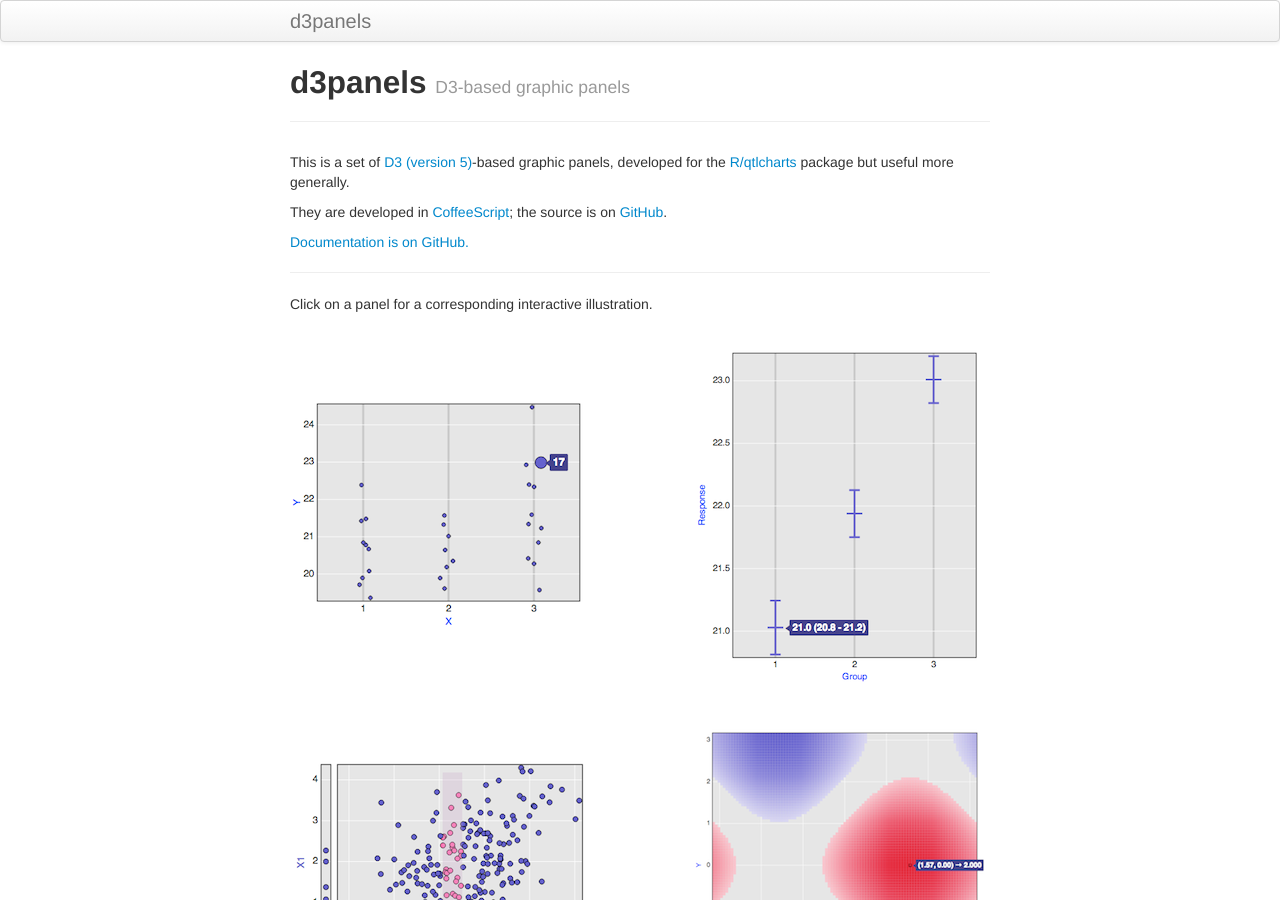
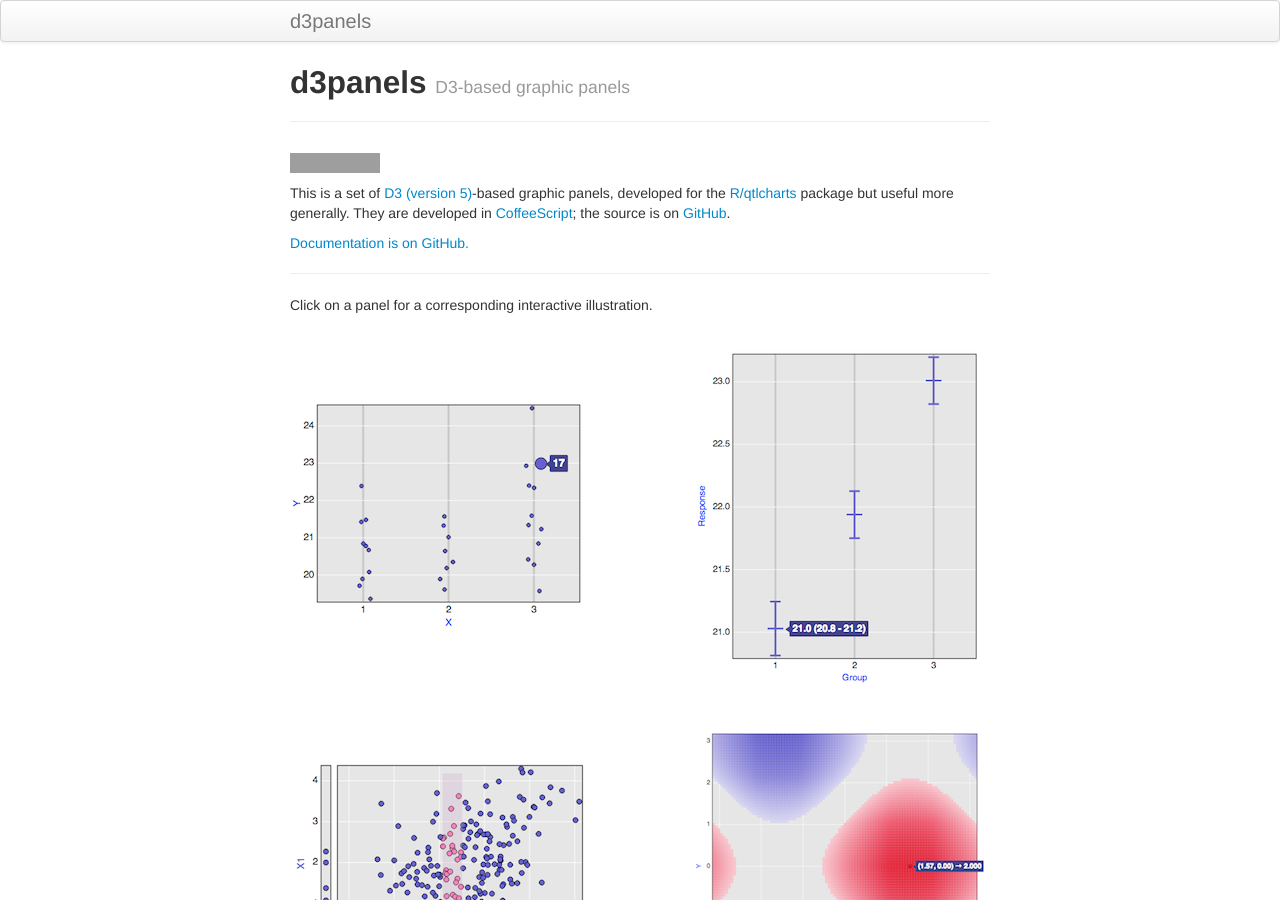
Before and after one commit to kbroman/d3panels, a Jekyll site: the page built from index.md, in a window 1280 px wide and 900 px high. Built offline with Jekyll 4.4.1, drawn with Linux system fonts in a browser that asks for light colours; part of the change alters nothing that is shown; grey boxes are pictures that could not be loaded.

```diff
--- a/index.md
+++ b/index.md
@@ -5,11 +5,11 @@ tagline: D3-based graphic panels
 description: A set of D3-based graphic panels that form the basis for the visualizations in R/qtlcharts.
 ---
 
+[![NPM badge](https://img.shields.io/npm/v/d3panels.svg)](https://npmjs.org/package/d3panels)
+
 This is a set of [D3 (version 5)](https://d3js.org)-based graphic panels,
 developed for the [R/qtlcharts](https://kbroman.org/qtlcharts) package
-but useful more generally.
-
-They are developed in [CoffeeScript](https://coffeescript.org); the
+but useful more generally. They are developed in [CoffeeScript](https://coffeescript.org); the
 source is on [GitHub](https://github.com/kbroman/d3panels).
 
 [Documentation is on GitHub.](https://github.com/kbroman/d3panels/tree/master/doc)
```
Also changed, not shown: README.md.
